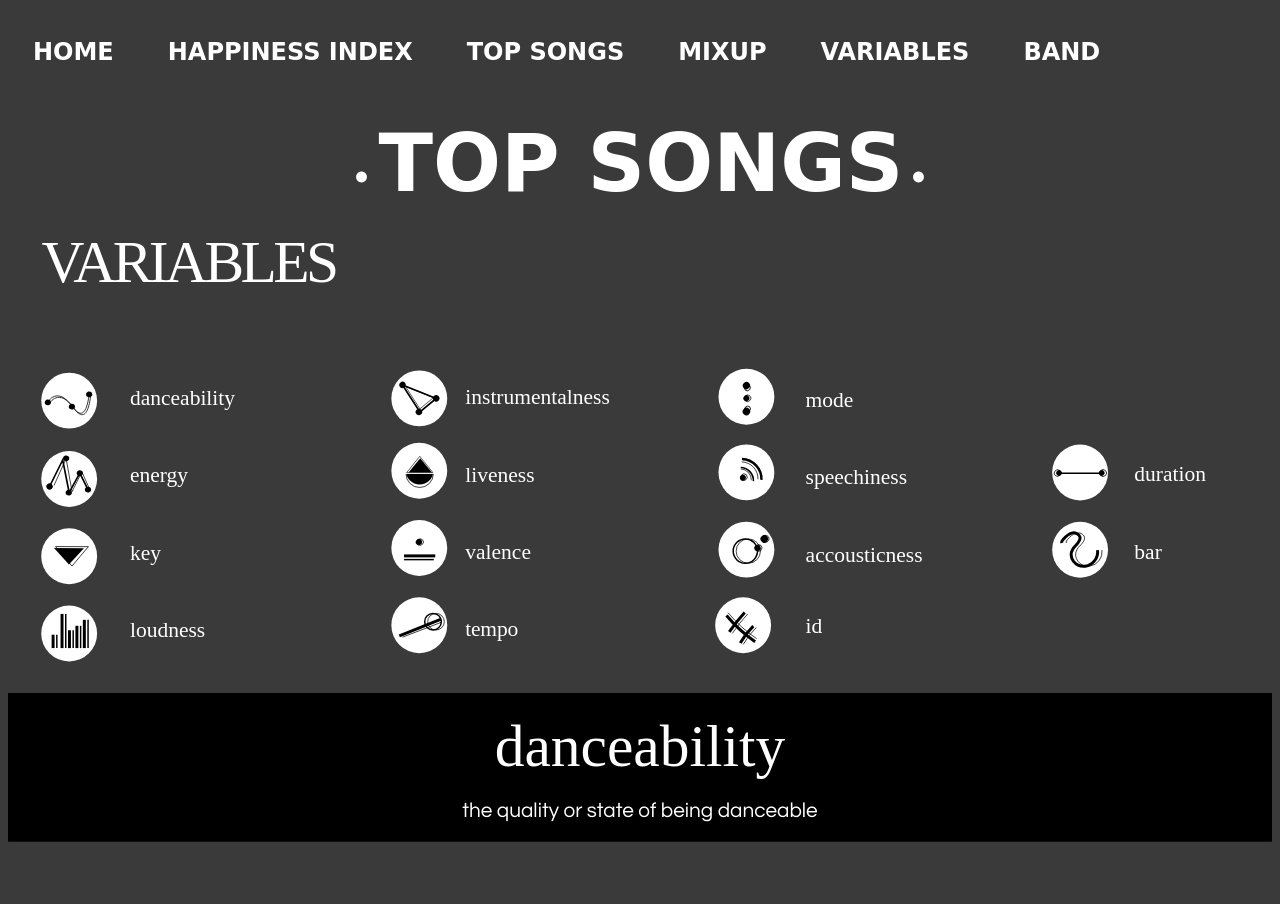
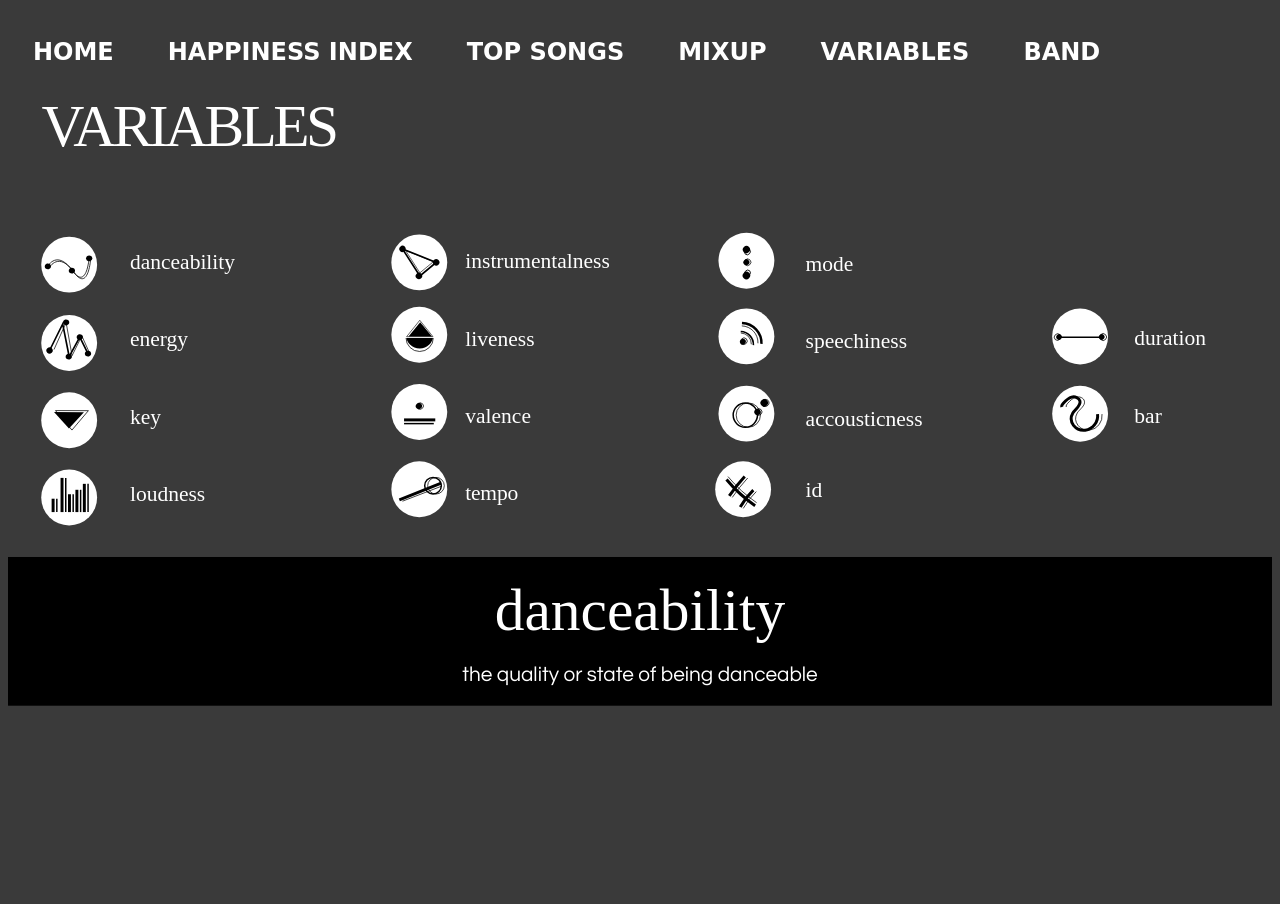
Before and after one commit to moradocuevas/espotifai, a plain HTML site: page AnimationsHappyTop-master/happyTop/variables.html in a window 1280 px wide. After the commit the page ends 800 px from the top, so only its background shows below. Drawn offline with nearby package versions, Linux system fonts and the light colour scheme; a web font is replaced by a local one.

Commit message:
final_lau

```diff
--- a/AnimationsHappyTop-master/happyTop/variables.html
+++ b/AnimationsHappyTop-master/happyTop/variables.html
@@ -34,13 +34,7 @@
     </div>
     <div class="main-visualizer">
     </div>
-        <div class="title">
-        <h1 class="font1">
-        <span class="dot"> • </span>
-        <span class="dots-title"> TOP SONGS</span>
-        <span class="dot"> • </span>
-        </h1>
-        </div>
+
         <div class="variables">
             <svg xmlns="http://www.w3.org/2000/svg" viewBox="0 0 850 450">
                 <defs>
@@ -49,7 +43,7 @@
                     </style>
                 </defs>
                 <title>
-                    cómo lo mueve esa muchachita
+                    variable
                 </title>
                 <rect x="0" y="310" width="850" height="100"/>
                 <text transform="translate(22.59 33.48)" font-family="Codystar" font-size="40" letter-spacing="-.06em" fill="#fff">VARIABLES</text>
```
Also changed, not shown: AnimationsHappyTop-master/happyTop/mixed.html (+0 -4 lines), AnimationsHappyTop-master/happyTop/topSongs.html (+3 -3 lines).
